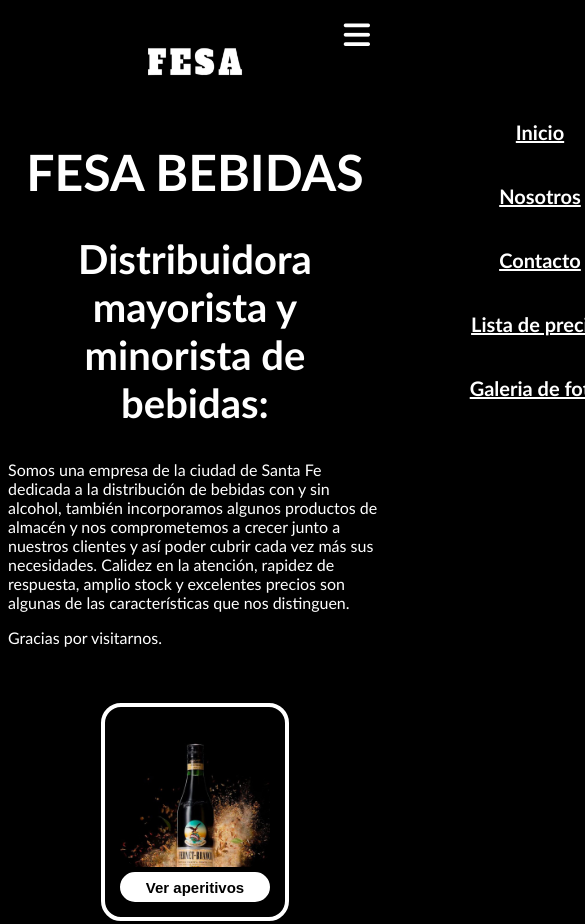
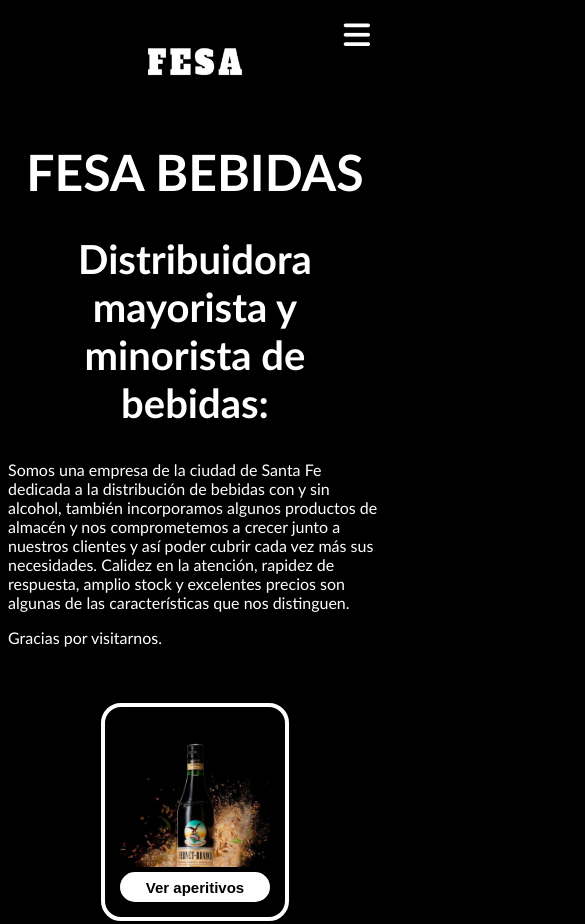
Before and after one commit to federicoangiulla/PF-Federico-Angiulla, a plain HTML site: page index.html in a window 390 px wide. Shown: the top 924 px of the page, 585 px wide, since content can reach past the window. Drawn offline with Linux system fonts and the light colour scheme.

Commit message:
proyecto

```diff
--- a/style.css
+++ b/style.css
@@ -1,6 +1,4 @@
-.cuerpo{
-  overflow-x: hidden;
-}
+
 
 .navegador-contenedor {
   color: white;
@@ -396,12 +394,11 @@
     width: 300px;
     height: 100px;
     top: 0;
-    right: -300px;
+    right: 100vw;
     justify-content: start;
     align-items: center;
-    z-index: 2;
     padding-top: 100px;
-
+    z-index: 1;
 
   }
   .menu:hover + .navegador-contenedor {
@@ -412,7 +409,7 @@
     justify-content: start;
     align-items: center;
     transition-duration: 1s;
-    z-index: 2;
+
 
   }
   .navegador-contenedor:hover {
```
